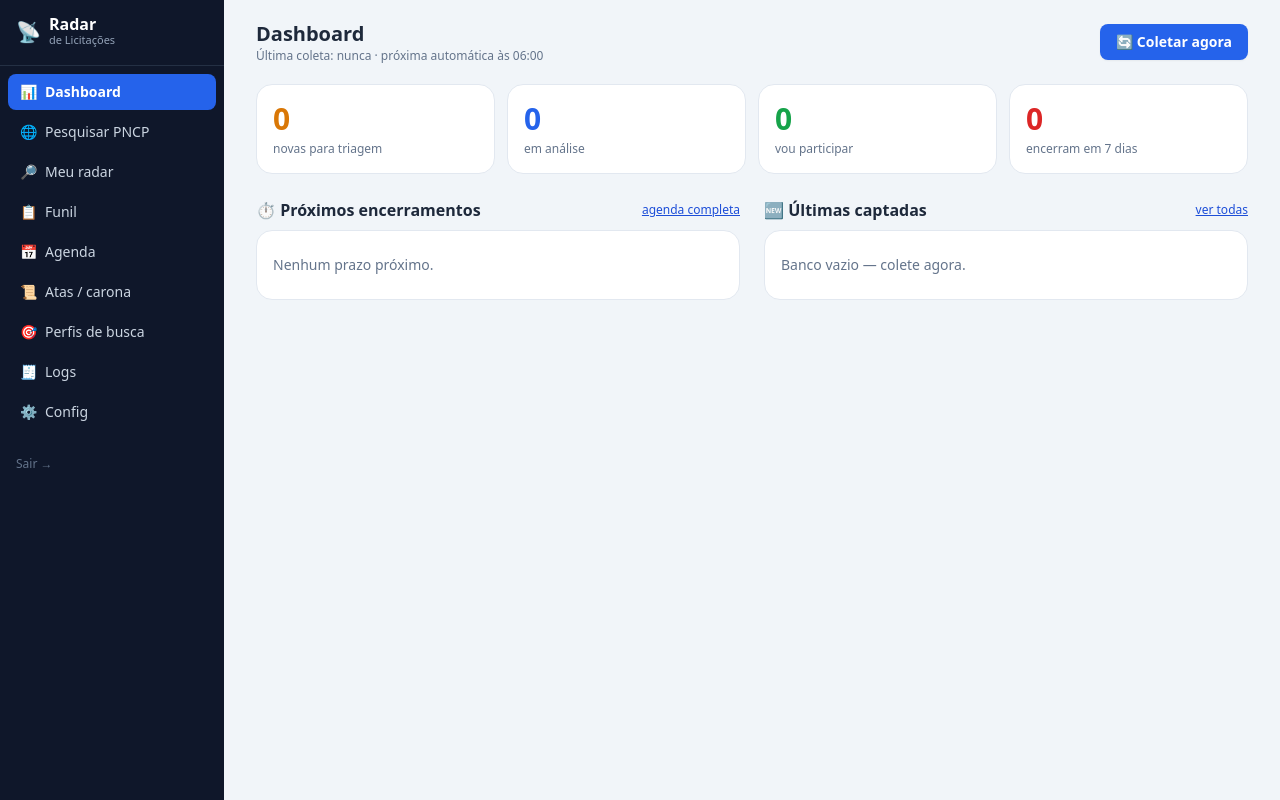
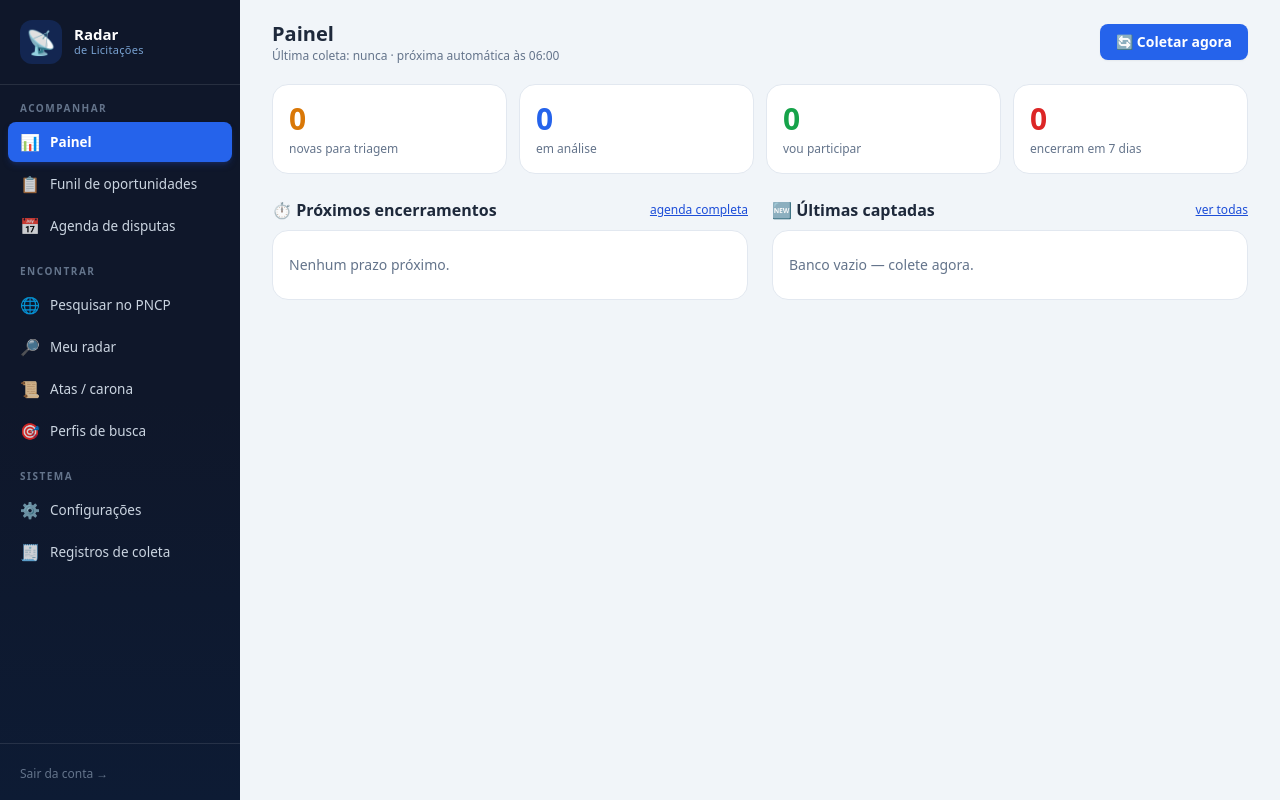
Before and after one commit to facilitiair/licerta, a FastAPI app: page / in a window 1280 px wide. Run offline with FastAPI, Linux system fonts and the light colour scheme; some libraries are stand-ins or nearby versions.

Commit message:
Menu lateral repaginado: Painel, Configurações por extenso, seções Acompanhar/Encontrar/Sistema, Registros rebaixado
Co-Authored-By: Claude Fable 5 <noreply@anthropic.com>
Claude-Session: https://claude.ai/code/session_01PDVZZhpmW5wB9m5UcPWvxQ

```diff
--- a/app/templates/base.html
+++ b/app/templates/base.html
@@ -10,36 +10,51 @@
 <body class="bg-slate-100 text-slate-800 min-h-screen md:flex">
 
   <!-- Barra lateral (vira barra superior no celular) -->
-  <aside class="bg-slate-900 text-slate-300 md:w-56 md:min-h-screen shrink-0">
-    <div class="px-4 py-4 flex items-center gap-2 border-b border-slate-700/60">
-      <span class="text-xl">📡</span>
+  <aside class="bg-gradient-to-b from-slate-900 via-slate-900 to-[#0d1b34]
+                text-slate-300 md:w-60 md:min-h-screen shrink-0 md:flex md:flex-col">
+    <div class="px-5 py-5 flex items-center gap-3 border-b border-white/10">
+      <span class="text-2xl bg-blue-600/20 rounded-xl p-1.5">📡</span>
       <div>
-        <p class="font-bold text-white leading-4">Radar</p>
-        <p class="text-[11px] text-slate-400">de Licitações</p>
+        <p class="font-bold text-white text-[15px] leading-4">Radar</p>
+        <p class="text-[11px] text-blue-300/80 tracking-wide">de Licitações</p>
       </div>
     </div>
-    <nav class="flex md:flex-col overflow-x-auto md:overflow-visible
-                text-sm px-2 py-2 gap-1">
-      {% set pagina_ativa = request.url.path %}
-      {% macro item(rota, icone, rotulo) -%}
-      <a href="{{ rota }}" class="flex items-center gap-2 px-3 py-2 rounded-lg
-          whitespace-nowrap hover:bg-slate-800 hover:text-white
-          {{ 'bg-blue-600 text-white font-semibold'
-             if pagina_ativa == rota else '' }}">
-        <span>{{ icone }}</span>{{ rotulo }}</a>
-      {%- endmacro %}
-      {{ item('/', '📊', 'Dashboard') }}
-      {{ item('/pesquisar', '🌐', 'Pesquisar PNCP') }}
+
+    {% set pagina_ativa = request.url.path %}
+    {% macro item(rota, icone, rotulo) -%}
+    <a href="{{ rota }}" class="group flex items-center gap-2.5 px-3 py-2 mx-2
+        rounded-lg whitespace-nowrap text-[13.5px] transition-colors
+        {{ 'bg-blue-600 text-white font-semibold shadow-md shadow-blue-900/40'
+           if pagina_ativa == rota
+           else 'hover:bg-white/10 hover:text-white' }}">
+      <span class="text-base {{ '' if pagina_ativa == rota
+                                else 'opacity-80 group-hover:opacity-100' }}">
+        {{ icone }}</span>{{ rotulo }}</a>
+    {%- endmacro %}
+
+    <nav class="flex md:flex-col overflow-x-auto md:overflow-visible py-2 gap-0.5">
+      <p class="hidden md:block px-5 pt-2 pb-1 text-[10px] font-bold uppercase
+                tracking-[0.15em] text-slate-500">Acompanhar</p>
+      {{ item('/', '📊', 'Painel') }}
+      {{ item('/funil', '📋', 'Funil de oportunidades') }}
+      {{ item('/agenda', '📅', 'Agenda de disputas') }}
+
+      <p class="hidden md:block px-5 pt-4 pb-1 text-[10px] font-bold uppercase
+                tracking-[0.15em] text-slate-500">Encontrar</p>
+      {{ item('/pesquisar', '🌐', 'Pesquisar no PNCP') }}
       {{ item('/licitacoes', '🔎', 'Meu radar') }}
-      {{ item('/funil', '📋', 'Funil') }}
-      {{ item('/agenda', '📅', 'Agenda') }}
       {{ item('/atas', '📜', 'Atas / carona') }}
       {{ item('/perfis', '🎯', 'Perfis de busca') }}
-      {{ item('/logs', '🧾', 'Logs') }}
-      {{ item('/config', '⚙️', 'Config') }}
+
+      <p class="hidden md:block px-5 pt-4 pb-1 text-[10px] font-bold uppercase
+                tracking-[0.15em] text-slate-500">Sistema</p>
+      {{ item('/config', '⚙️', 'Configurações') }}
+      {{ item('/logs', '🧾', 'Registros de coleta') }}
     </nav>
-    <div class="hidden md:block px-4 py-3 mt-auto">
-      <a href="/logout" class="text-xs text-slate-500 hover:text-white">Sair →</a>
+
+    <div class="hidden md:block mt-auto px-5 py-4 border-t border-white/10">
+      <a href="/logout" class="text-xs text-slate-500 hover:text-white
+         transition-colors">Sair da conta →</a>
     </div>
   </aside>
 
--- a/app/templates/logs.html
+++ b/app/templates/logs.html
@@ -1,7 +1,10 @@
 {% extends "base.html" %}
 {% block titulo %}Logs — Radar{% endblock %}
 {% block conteudo %}
-<h2 class="font-bold text-lg mb-3">Histórico de coletas</h2>
+<h2 class="font-bold text-lg mb-1">Registros de coleta</h2>
+<p class="text-xs text-slate-500 mb-3">Diagnóstico do robô: cada linha é uma
+  rodada de coleta, com duração e eventuais erros. Você só precisa vir aqui
+  se algo parecer errado.</p>
 <div class="bg-white rounded-xl border border-slate-200 overflow-x-auto">
 <table class="w-full text-sm">
   <thead class="bg-slate-50 text-left text-xs text-slate-600">
--- a/app/templates/painel.html
+++ b/app/templates/painel.html
@@ -2,7 +2,7 @@
 {% block conteudo %}
 <div class="flex items-center gap-4 flex-wrap mb-5">
   <div>
-    <h1 class="text-xl font-bold">Dashboard</h1>
+    <h1 class="text-xl font-bold">Painel</h1>
     <p class="text-xs text-slate-500">Última coleta:
       {{ ultima_coleta.fim.strftime('%d/%m/%Y %H:%M') if ultima_coleta else 'nunca' }}
       · próxima automática às {{ '%02d:%02d' % hora_coleta }}</p>
```
